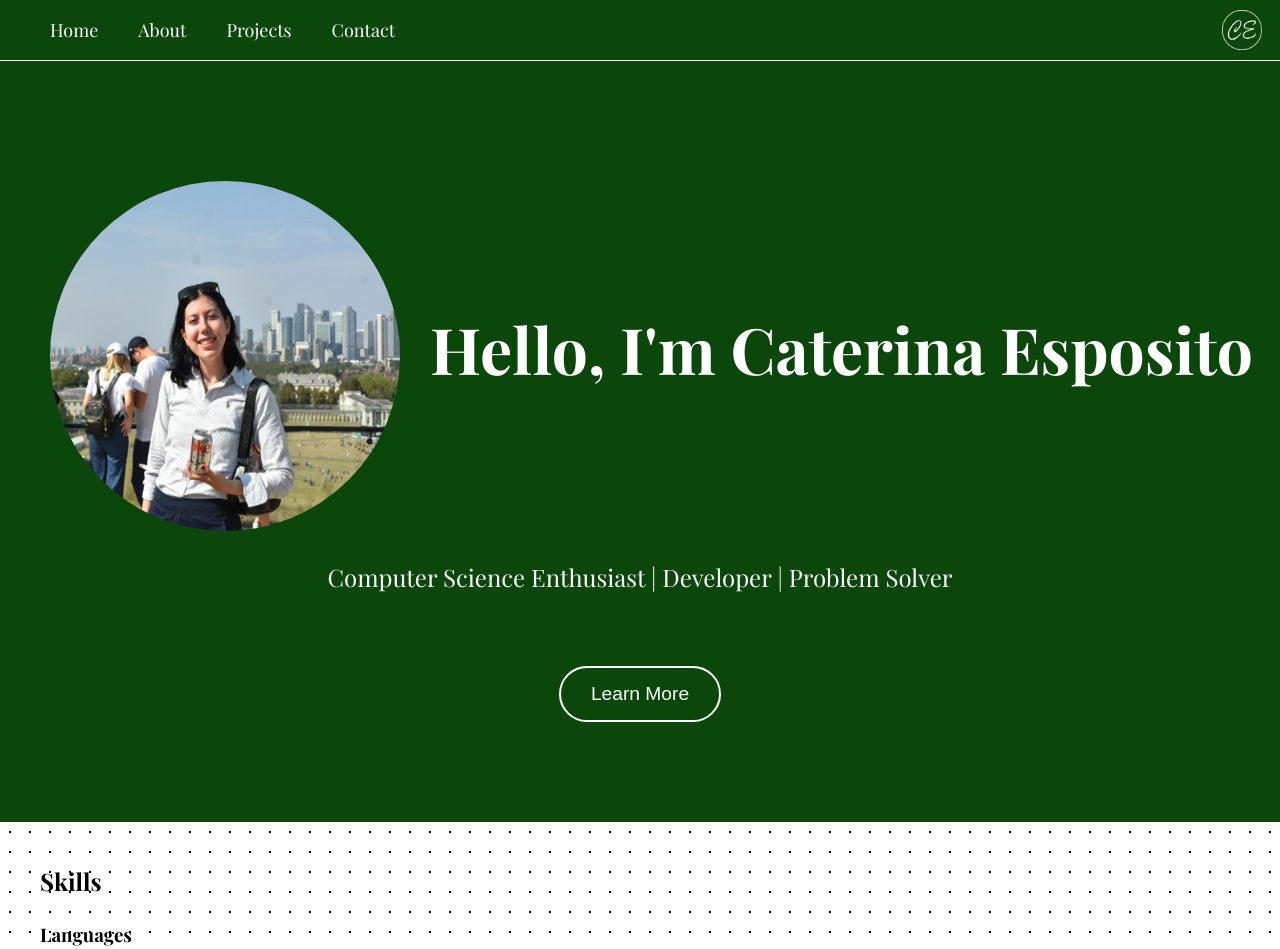
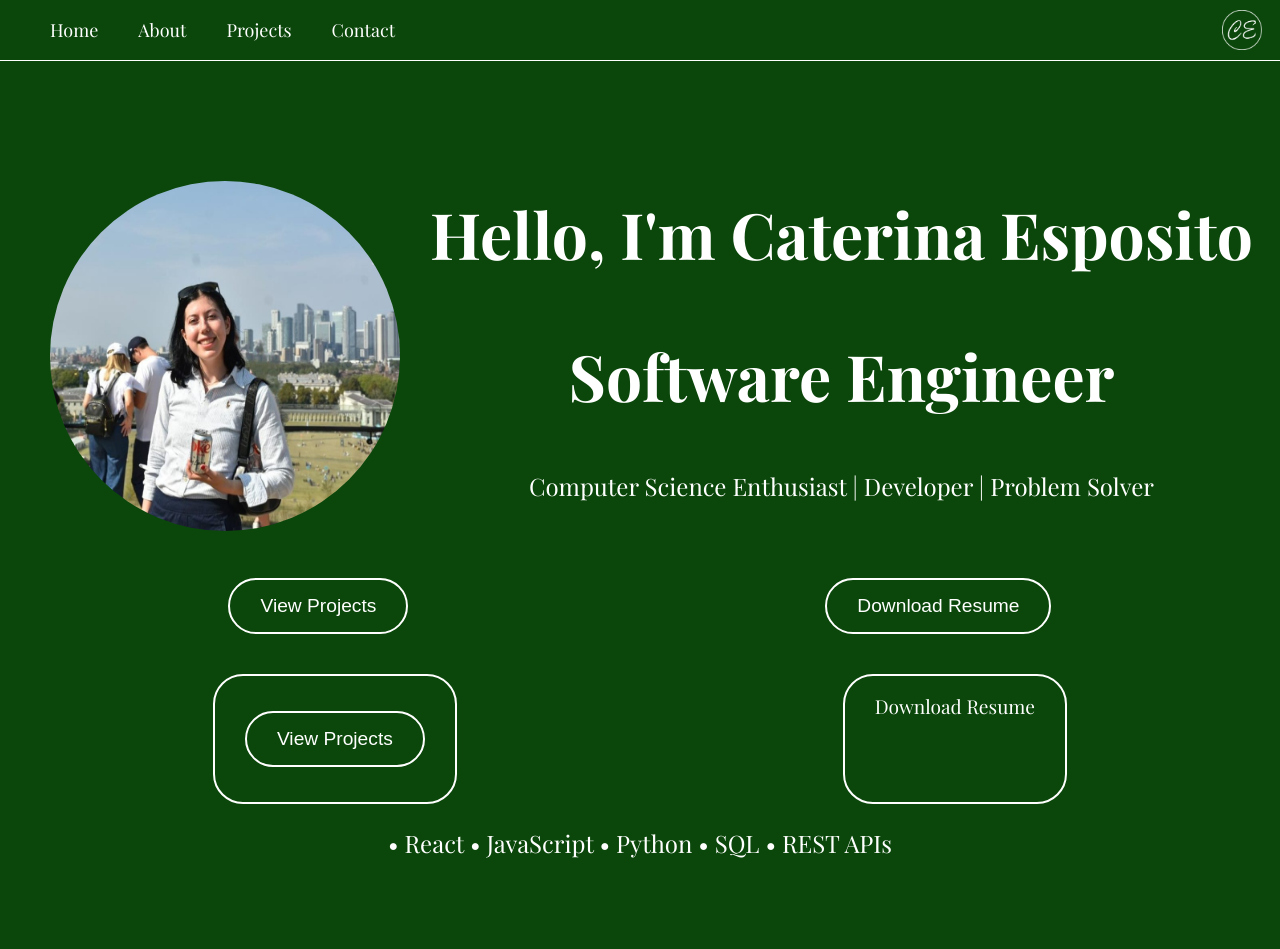
Before and after one commit to CaterinaE/portfolio-website, a React (Create React App) app: page / in a window 1280 px wide. Shown: the top 949 px of the page. Built offline with nearby package versions, Linux system fonts and the light colour scheme; a web font is replaced by a local one.

Commit message:
button update

```diff
--- a/src/App.css
+++ b/src/App.css
@@ -58,8 +58,7 @@ header {
   width: 100%;
   z-index: 1000;
   border-bottom: 1px solid #fff;
-  /* thick white line */
-}
+ }
 
 /* NAV LIST */
 header nav ul {
@@ -143,7 +142,7 @@ header nav ul li a:hover {
   }
 }
 
- button:hover {
+#home a:hover {
   background-color: #e67e22;
 }
 
@@ -287,7 +286,6 @@ header nav ul li a:hover {
   width: 90%;
   border-radius: 20px;
   max-width: 500px;
-
 }
 
 
@@ -351,8 +349,7 @@ footer {
 }
 
 /* Button Styling */
-button,
-a.button {
+button, a.button, .btn-primary {
   background-color: transparent;
    color: white;
    border: 2px solid white;
@@ -364,6 +361,11 @@ a.button {
   cursor: pointer;
   font-size: 1.2rem;
   transition: background-color 0.3s ease-in-out, color 0.3s ease-in-out;
+}
+.hero-buttons {
+  display: flex;
+
+
 }
 
 
--- a/src/components/Home.js
+++ b/src/components/Home.js
@@ -42,11 +42,38 @@ const Home = () => {
         </div>
         <div className="home-column">
           <h1>Hello, I'm Caterina Esposito</h1>
+          <h1>Software Engineer</h1>
+          <p className="intro">Computer Science Enthusiast | Developer | Problem Solver</p>
+
         </div>
         </div>
-        <p className="intro">Computer Science Enthusiast | Developer | Problem Solver</p>
-        <button>Learn More</button>
+
+        <div className="hero-buttons">
+        <button>View Projects</button>
+        <button>Download Resume</button>
+        </div>
+        <div className="hero-buttons">
+        <button>  <a href="#projects" className="btn-primary">View Projects</a></button>
+        <a href="/resume.pdf" className="btn-primary">Download Resume</a>
       </div>
+
+      <p className="hero-stack">
+      • React • JavaScript • Python • SQL • REST APIs
+      </p>
+
+                  </div>
+
+
+
+                  <header  >
+
+</header>
+
+
+
+
+
+
 
       <section className='dot-background'>
 
```
